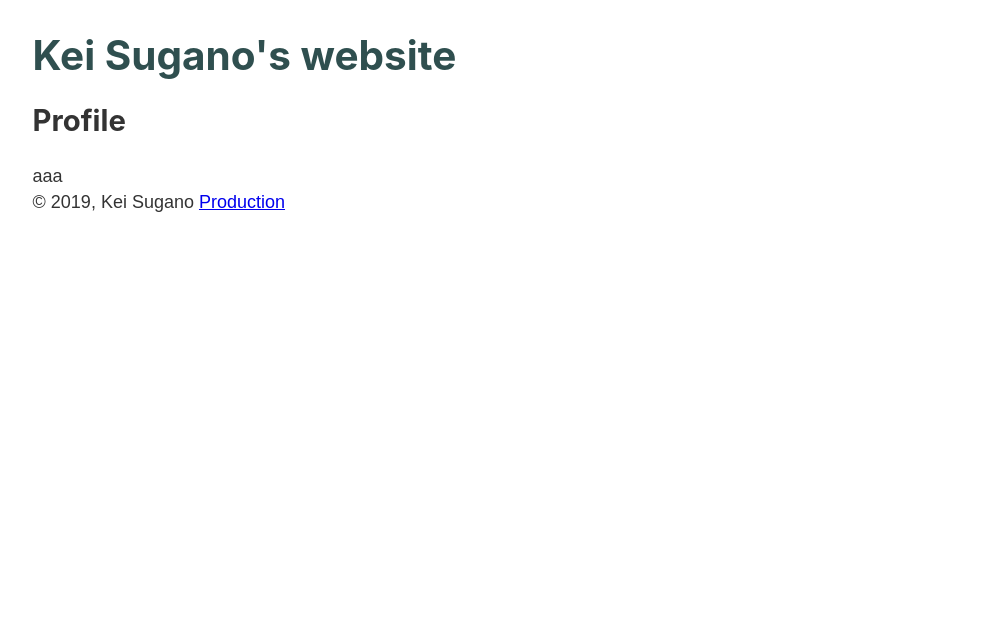
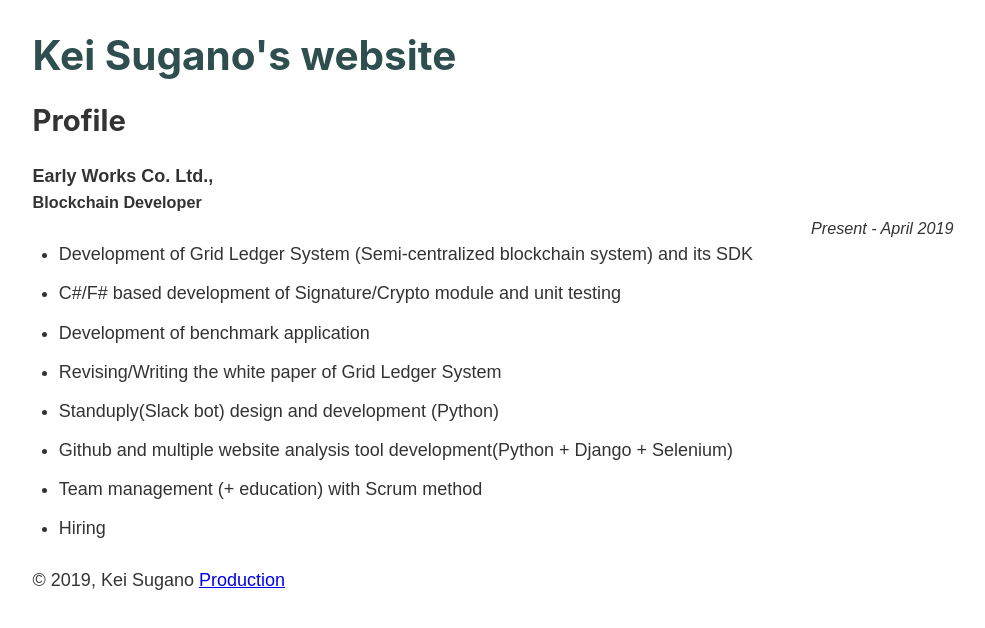
Before and after one commit to keitaroemotion/react-website, a Gatsby site: page /profile in a window 1280 px wide. Shown: the whole page, without its empty margins (147-1132 px from the left). Built offline with nearby package versions, Linux system fonts and the light colour scheme; Gatsby itself is replaced by a stand-in of ours.

Commit message:
added the latest job

```diff
--- /dev/null
+++ b/src/components/profile.module.css
@@ -0,0 +1,31 @@
+.company {
+    position:   relative;
+}
+
+#company_name {
+    font-weight: bold;
+}
+
+#duration {
+    font-style: italic;
+    font-size:   0.9em;
+    text-align:  right;
+}
+
+#job_title {
+    font-weight: 600;
+    font-size:   0.9em;
+
+}
+
+#description {
+
+}
+
+#title1 {
+
+}
+
+#title2 {
+
+}
--- a/src/css/profile.css
+++ /dev/null
@@ -1,12 +0,0 @@
-.company {
-    position:   relative;
-    background: red;
-}
-
-#title1 {
-
-}
-
-#title2 {
-
-}
--- a/src/pages/profile.js
+++ b/src/pages/profile.js
@@ -1,18 +1,45 @@
 import React  from "react";
 import Layout from "../components/layout"
-import styles from "../css/profile.css"
+import styles from "../components/profile.module.css"
 import "../css/main.css"
 
 const Job = props => (
-    <div className={styles.company}>
-        aaa
+    <div class={styles.company}>
+        <div id={styles.company_name}>{props.company_name}                </div>
+        <div id={styles.job_title}>   {props.job_title}                   </div>
+        <div id={styles.duration}>    {props.date_from} - {props.date_to} </div>
+        <div id={styles.description}>
+            <ul>
+                <li id={styles.description1}>{props.description1}</li>
+                <li id={styles.description2}>{props.description2}</li>
+                <li id={styles.description3}>{props.description3}</li>
+                <li id={styles.description4}>{props.description4}</li>
+                <li id={styles.description5}>{props.description5}</li>
+                <li id={styles.description6}>{props.description6}</li>
+                <li id={styles.description7}>{props.description7}</li>
+                <li id={styles.description8}>{props.description8}</li>
+            </ul>
+        </div>
     </div>
 )
 
 const IndexPage = () => (
     <Layout>
         <h2 id="second_title">Profile</h2>
-        <Job />
+        <Job
+            company_name = "Early Works Co. Ltd.,"
+            job_title    = "Blockchain Developer"
+            date_from    = "Present"
+            date_to      = "April 2019"
+            description1 = "Development of Grid Ledger System (Semi-centralized blockchain system) and its SDK"
+            description2 = "C#/F# based development of Signature/Crypto module and unit testing"
+            description3 = "Development of benchmark application"
+            description4 = "Revising/Writing the white paper of Grid Ledger System"
+            description5 = "Standuply(Slack bot) design and development (Python)"
+            description6 = "Github and multiple website analysis tool development(Python + Django + Selenium)"
+            description7 = "Team management (+ education) with Scrum method"
+            description8 = "Hiring"
+        />
     </Layout>
 )
 
```
